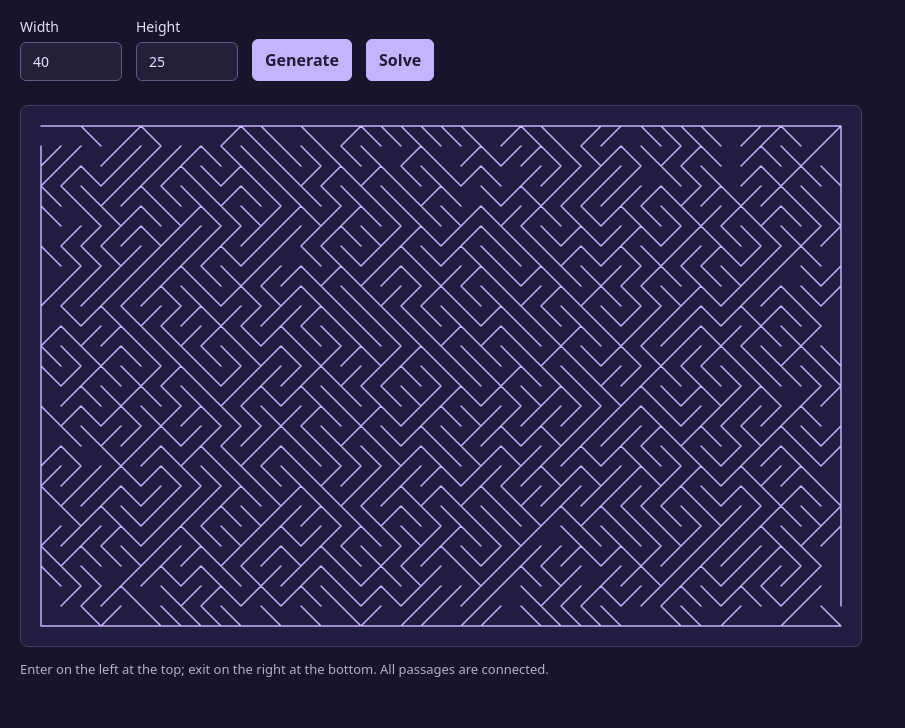
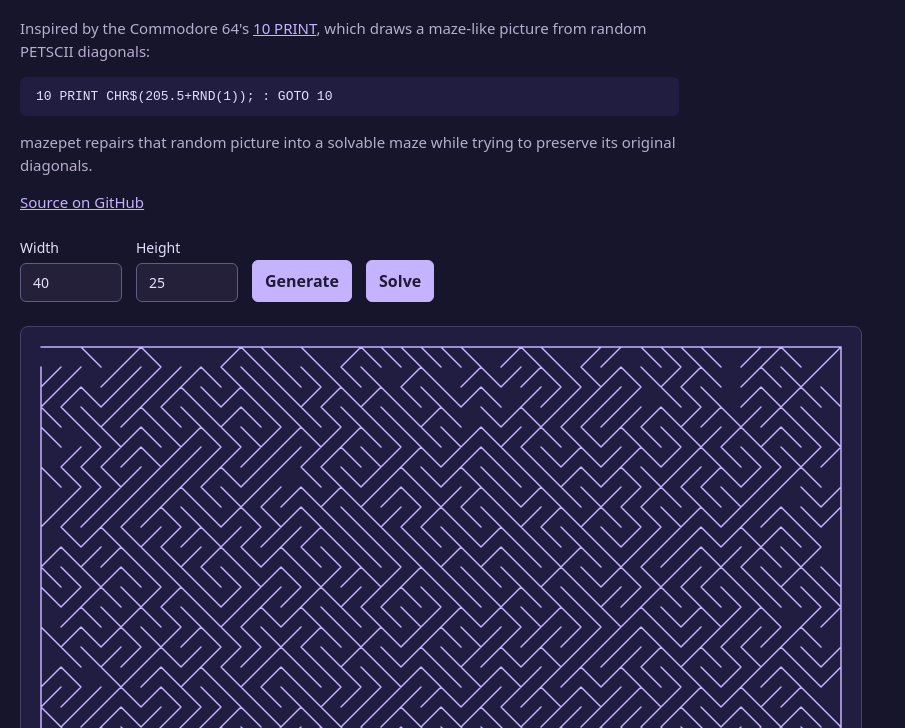
Before and after one commit to CarlKCarlK/mazepet, a plain HTML site: page index.html in a window 1280 px wide. Shown: the part 72-800 px from the top of the page, without its empty margins (0-905 px from the left). Drawn offline with Linux system fonts and the light colour scheme.

Commit message:
Add 10 PRINT inspiration and GitHub link to maze page

```diff
--- a/index.html
+++ b/index.html
@@ -17,8 +17,18 @@
   .viewport { width: max-content; padding: 16px; background: #211d40; border: 1px solid #484064; border-radius: 8px; }
   canvas { display: block; }
   p { font-size: 13px; color: #b7adce; }
+  a { color: #c6b3ff; }
+  .intro { max-width: 72ch; margin-bottom: 24px; }
+  .intro p { font-size: 15px; line-height: 1.5; }
+  .intro pre { white-space: pre-wrap; padding: 12px 16px; background: #211d40; border-radius: 6px; }
 </style>
 <h1>mazepet</h1>
+<div class="intro">
+  <p>Inspired by the Commodore 64's <a href="https://10print.org/">10 PRINT</a>, which draws a maze-like picture from random PETSCII diagonals:</p>
+  <pre><code class="language-basic">10 PRINT CHR$(205.5+RND(1)); : GOTO 10</code></pre>
+  <p>mazepet repairs that random picture into a solvable maze while trying to preserve its original diagonals.</p>
+  <p><a href="https://github.com/CarlKCarlK/mazepet">Source on GitHub</a></p>
+</div>
 <form id="controls">
   <label>Width <input id="width" type="number" min="1" value="40" required></label>
   <label>Height <input id="height" type="number" min="1" value="25" required></label>
```
